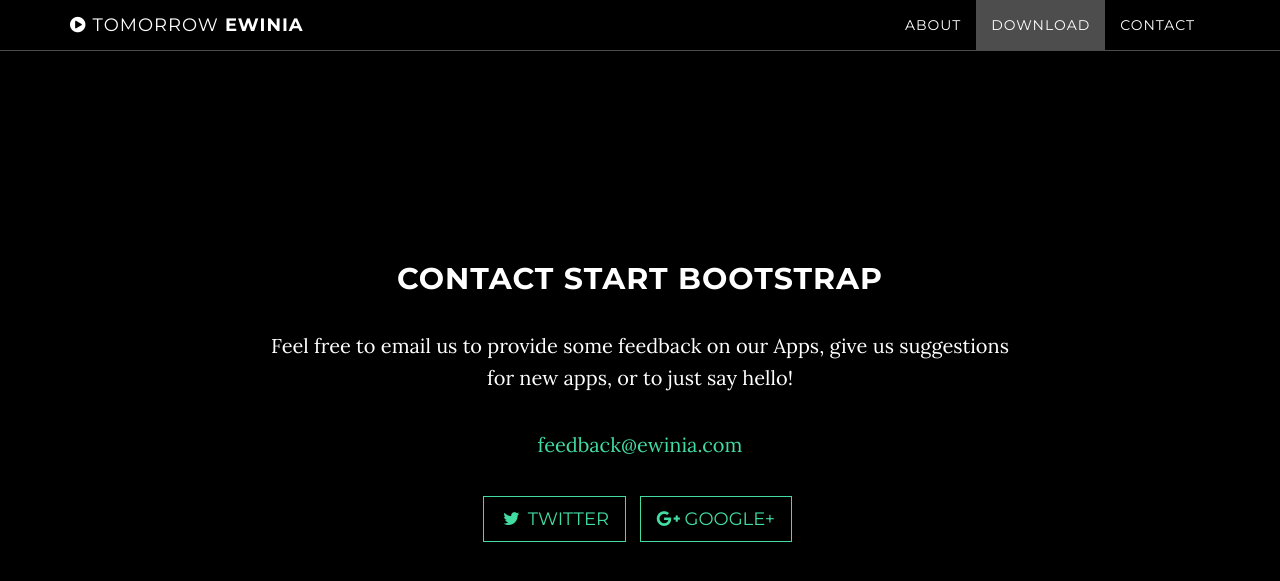
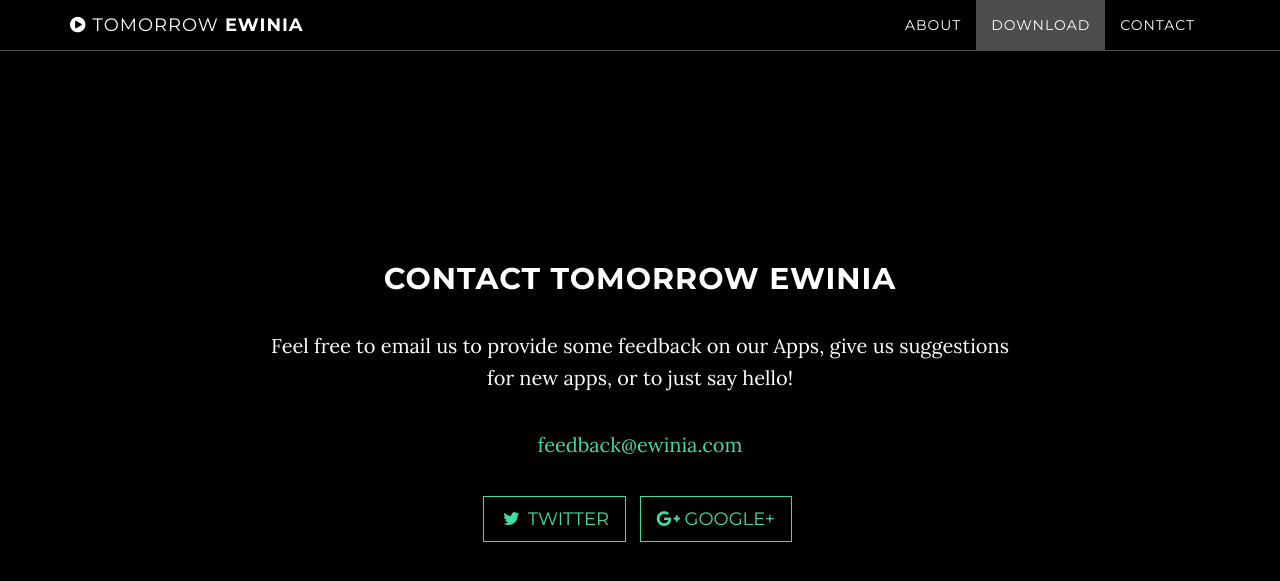
Before and after one commit to nullinstruction/home, a Jekyll site: the page index.html, which Jekyll copies as it is, in a window 1280 px wide and 900 px high, scrolled down 2038 px. Shown: the top 581 px of the window. Built offline with Jekyll 4.4.1, drawn with Linux system fonts in a browser that asks for light colours; nearby versions of some CDN libraries.

Commit message:
Update index.html

```diff
--- a/index.html
+++ b/index.html
@@ -120,7 +120,7 @@
     <section id="contact" class="container content-section text-center">
         <div class="row">
             <div class="col-lg-8 col-lg-offset-2">
-                <h2>Contact Start Bootstrap</h2>
+                <h2>Contact Tomorrow Ewinia</h2>
                 <p>Feel free to email us to provide some feedback on our Apps, give us suggestions for new apps, or to just say hello!</p>
                 <p><a href="mailto:feedback@ewinia.com">feedback@ewinia.com</a>
                 </p>
```
